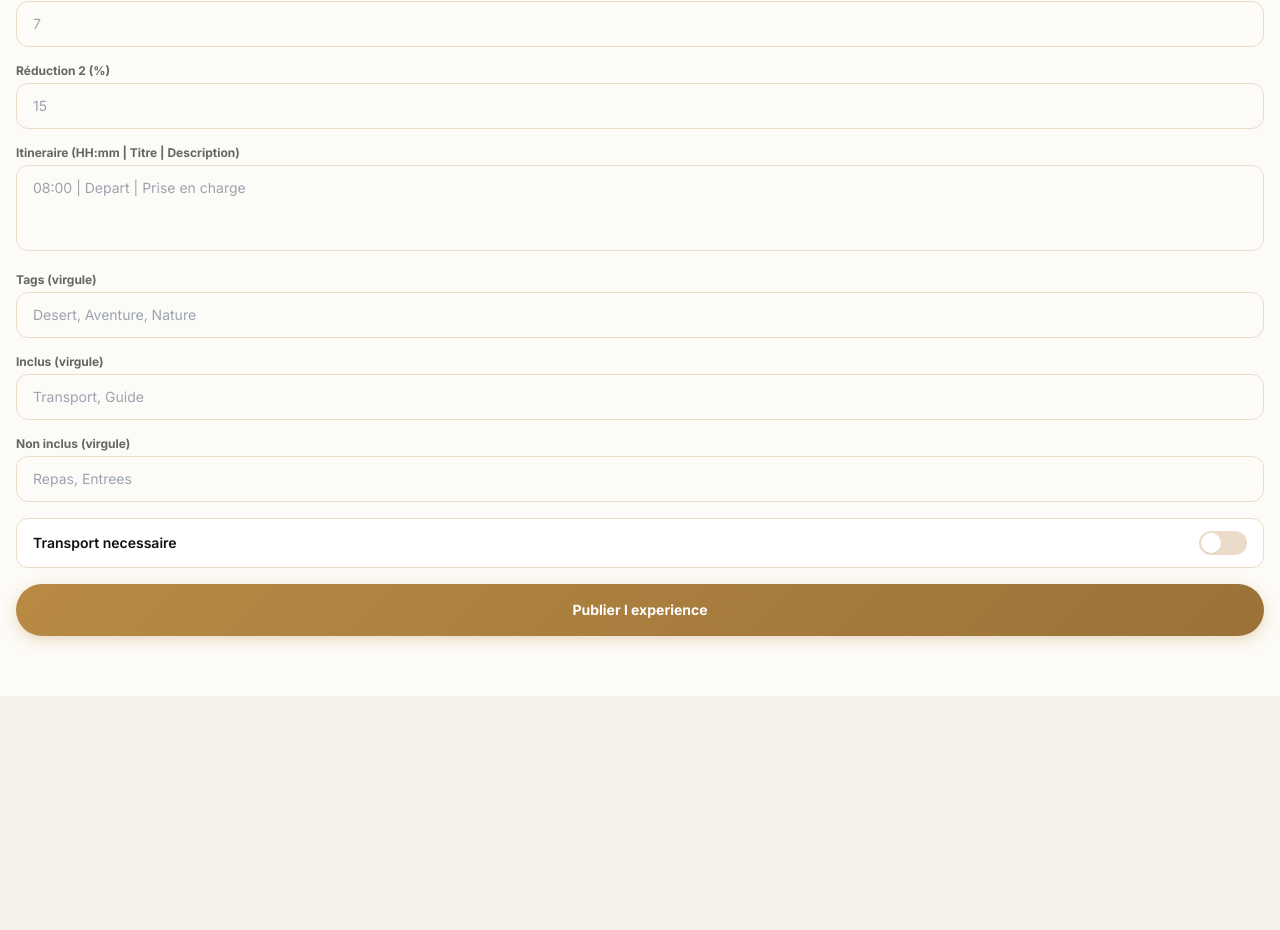
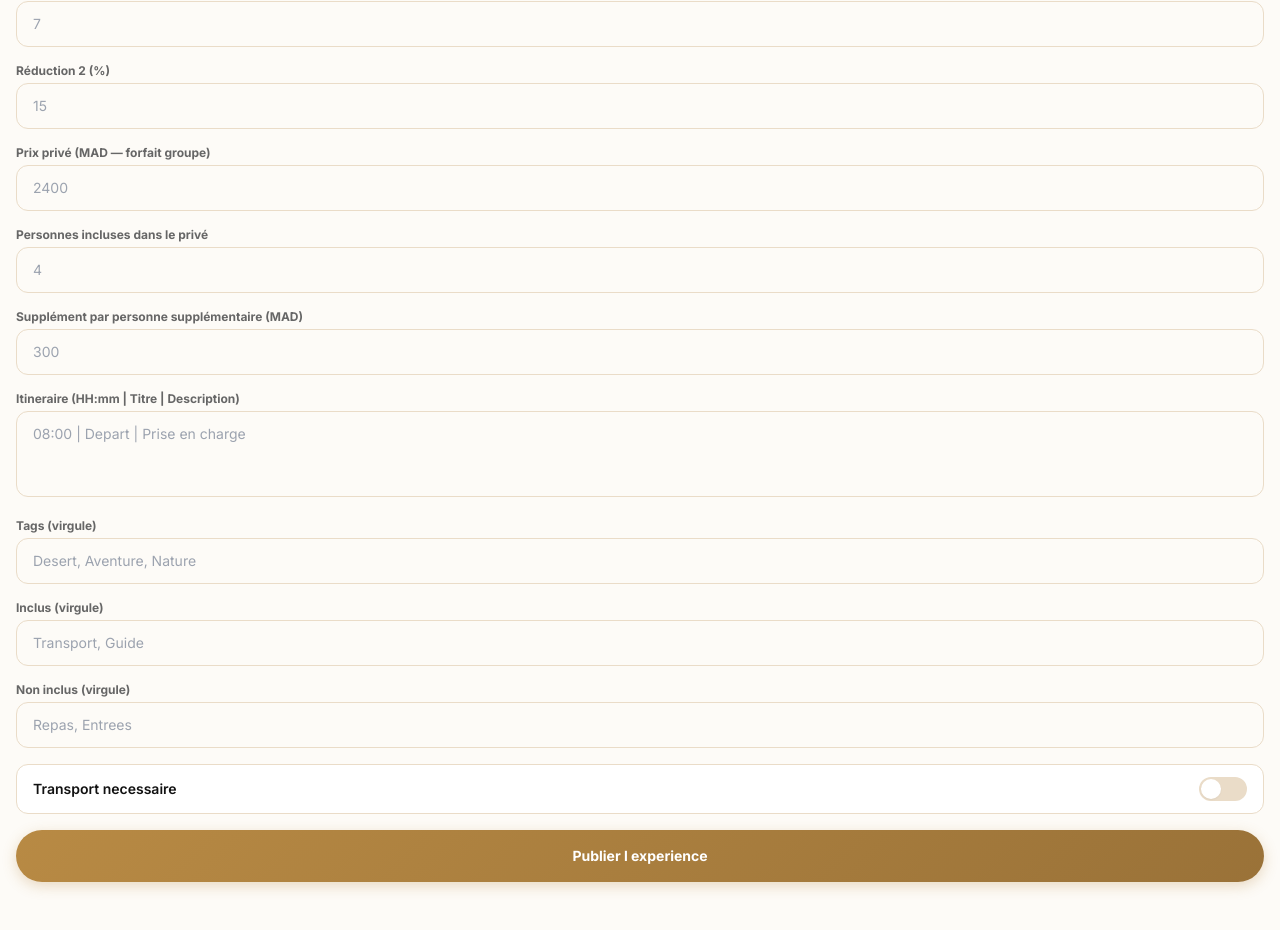
Before and after one commit to laksormorocco/laksor-app, a Next.js app: page /dashboard/admin/create-experience in a window 1280 px wide. Shown: the part 1499-2429 px from the top of the page. Before the commit the page ends 2195 px from the top, so only its background shows below. Built offline with nearby package versions, Linux system fonts and the light colour scheme.

Commit message:
groupe/privé expériences toggle prix dynamique

```diff
--- a/src/app/api/experiences/route.ts
+++ b/src/app/api/experiences/route.ts
@@ -56,6 +56,10 @@ export async function GET(req: Request) {
     notIncluded: exp.notIncluded,
     isGuideExperience: true,
     itinerary: exp.itinerary || [],
+    isPrivateAvailable: exp.isPrivateAvailable || false,
+    privatePrice: exp.privatePrice || null,
+    privateMaxPersons: exp.privateMaxPersons || null,
+    privateExtraPrice: exp.privateExtraPrice || null,
     guideId: exp.guideId,
     expId: exp.id,
     groupThreshold1: exp.groupThreshold1,
--- a/src/app/api/guide/experiences/route.ts
+++ b/src/app/api/guide/experiences/route.ts
@@ -39,7 +39,7 @@ export async function PATCH(req: Request) {
     const { id, guideId, category, isLaksorExp, providerContact, ...rest } = body;
     if (!id) return NextResponse.json({ error: "id requis" }, { status: 400 });
     const data: any = {};
-    const allowed = ["title","description","duration","groupSize","difficulty","city","meetingPoint","status","isActive","transportRequired","photos","tags","included","notIncluded","pricePerPerson","price","groupThreshold1","groupDiscount1","groupThreshold2","groupDiscount2","itinerary"];
+    const allowed = ["title","description","duration","groupSize","difficulty","city","meetingPoint","status","isActive","transportRequired","photos","tags","included","notIncluded","pricePerPerson","price","groupThreshold1","groupDiscount1","groupThreshold2","groupDiscount2","itinerary","isPrivateAvailable","privatePrice","privateMaxPersons","privateExtraPrice"];
     for (const key of allowed) { if (rest[key] !== undefined) data[key] = rest[key]; }
     if (providerContact !== undefined) data.providerContact = providerContact;
     if (data.price) data.price = Number(data.price);
--- a/src/app/dashboard/admin/create-experience/page.tsx
+++ b/src/app/dashboard/admin/create-experience/page.tsx
@@ -113,7 +113,10 @@ export default function CreateExperiencePage() {
           { key: "groupDiscount1", label: "Réduction 1 (%)", ph: "8" },
           { key: "groupThreshold2", label: "Seuil réduction 2 (nb personnes)", ph: "7" },
           { key: "groupDiscount2", label: "Réduction 2 (%)", ph: "15" },
-    { key: "itinerary_raw", label: "Itineraire (HH:mm | Titre | Description)", ph: "08:00 | Depart | Prise en charge", area: true },
+    { key: "privatePrice", label: "Prix privé (MAD — forfait groupe)", ph: "2400" },
+          { key: "privateMaxPersons", label: "Personnes incluses dans le privé", ph: "4" },
+          { key: "privateExtraPrice", label: "Supplément par personne supplémentaire (MAD)", ph: "300" },
+          { key: "itinerary_raw", label: "Itineraire (HH:mm | Titre | Description)", ph: "08:00 | Depart | Prise en charge", area: true },
           { key: "tags", label: "Tags (virgule)", ph: "Desert, Aventure, Nature" },
           { key: "included", label: "Inclus (virgule)", ph: "Transport, Guide" },
           { key: "notIncluded", label: "Non inclus (virgule)", ph: "Repas, Entrees" },
--- a/src/app/dashboard/admin/edit-experience/page.tsx
+++ b/src/app/dashboard/admin/edit-experience/page.tsx
@@ -13,6 +13,10 @@ export default function EditExperiencePage() {
     providerContact: "", tags: "", included: "", notIncluded: "",
     photos: [] as string[], transportRequired: false,
     itinerary_raw: "",
+    isPrivateAvailable: false,
+    privatePrice: "",
+    privateMaxPersons: "",
+    privateExtraPrice: "",
     groupThreshold1: "", groupDiscount1: "",
     groupThreshold2: "", groupDiscount2: ""
   });
@@ -38,6 +42,10 @@ export default function EditExperiencePage() {
             notIncluded: (exp.notIncluded || []).join(", "),
             photos: exp.photos || [],
             transportRequired: exp.transportRequired || false,
+            isPrivateAvailable: exp.isPrivateAvailable || false,
+            privatePrice: String(exp.privatePrice || ""),
+            privateMaxPersons: String(exp.privateMaxPersons || ""),
+            privateExtraPrice: String(exp.privateExtraPrice || ""),
             itinerary_raw: (exp.itinerary || []).map((s: any) => [s.time, s.title, s.desc].join("|")).join("\n"),
             groupThreshold1: String(exp.groupThreshold1 || ""),
             groupDiscount1: String(exp.groupDiscount1 || ""),
@@ -70,6 +78,10 @@ export default function EditExperiencePage() {
       difficulty: "Facile",
       providerContact: form.providerContact,
       tags: form.tags ? form.tags.split(",").map((s: string) => s.trim()).filter(Boolean) : [],
+      isPrivateAvailable: form.isPrivateAvailable,
+      privatePrice: form.privatePrice ? Number(form.privatePrice) : undefined,
+      privateMaxPersons: form.privateMaxPersons ? Number(form.privateMaxPersons) : undefined,
+      privateExtraPrice: form.privateExtraPrice ? Number(form.privateExtraPrice) : undefined,
       itinerary: form.itinerary_raw ? parseItinerary(form.itinerary_raw) : [],
       included: form.included ? form.included.split(",").map((s: string) => s.trim()).filter(Boolean) : [],
       notIncluded: form.notIncluded ? form.notIncluded.split(",").map((s: string) => s.trim()).filter(Boolean) : [],
@@ -150,6 +162,9 @@ export default function EditExperiencePage() {
           { key: "groupDiscount1", label: "Reduction 1 (%)", ph: "8" },
           { key: "groupThreshold2", label: "Seuil reduction 2 (nb personnes)", ph: "7" },
           { key: "groupDiscount2", label: "Reduction 2 (%)", ph: "15" },
+          { key: "privatePrice", label: "Prix privé (MAD — forfait groupe)", ph: "2400" },
+          { key: "privateMaxPersons", label: "Personnes incluses dans le privé", ph: "4" },
+          { key: "privateExtraPrice", label: "Supplément par personne supplémentaire (MAD)", ph: "300" },
           { key: "itinerary_raw", label: "Itineraire (HH:mm | Titre | Description, 1 etape par ligne)", ph: "08:00 | Depart hotel | Prise en charge", area: true },
           { key: "tags", label: "Tags (virgule)", ph: "Desert, Aventure, Nature" },
           { key: "included", label: "Inclus (virgule)", ph: "Transport, Guide" },
```
Also changed, not shown: 1 other file (tests, documents, lock files or other folders).
